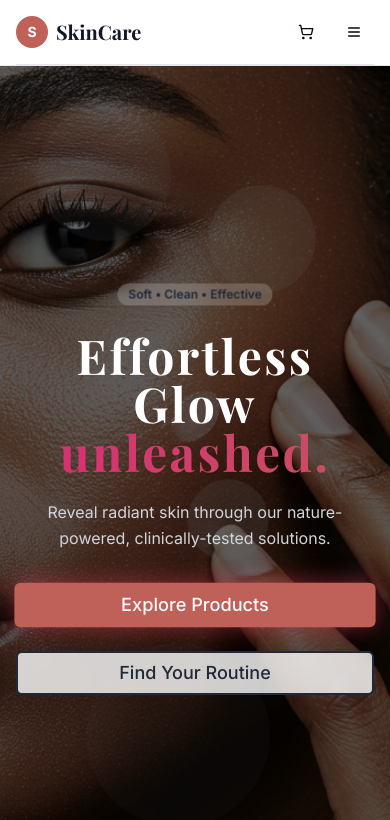
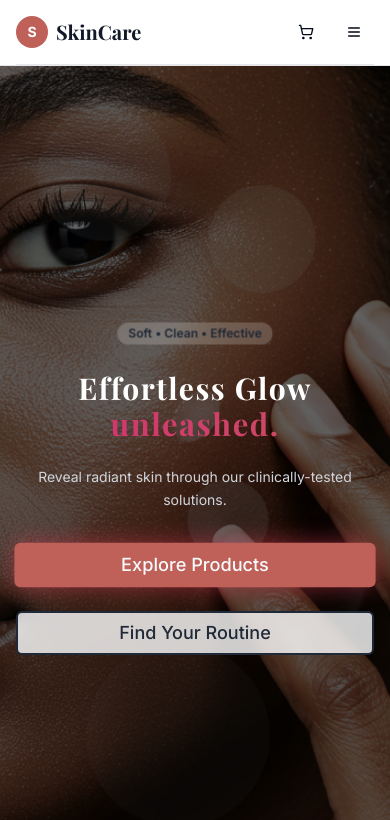
Before and after one commit to BomsG/skincare, a Next.js app: page / in a window 390 px wide. Shown: the top 820 px of the page. Built offline with nearby package versions, Linux system fonts and the light colour scheme; a web font is replaced by a local one.

Commit message:
updated hero ui

```diff
--- a/app/page.tsx
+++ b/app/page.tsx
@@ -33,22 +33,21 @@ export default function HomePage() {
       title: "Beauty that",
       highlight: "heals.",
       subtitle:
-        "Discover your perfect skincare routine with our curated collection of clean, effective products.",
+        "Discover your skincare routine with our  collection of effective products.",
       bgImage: img1,
       cta: "Shop Now",
     },
     {
       title: "Effortless Glow",
       highlight: "unleashed.",
-      subtitle:
-        "Reveal radiant skin through our nature-powered, clinically-tested solutions.",
+      subtitle: "Reveal radiant skin through our  clinically-tested solutions.",
       bgImage: img2,
       cta: "Explore Products",
     },
     {
       title: "Radiate your",
       highlight: "light.",
-      subtitle: "We dont belive in 10 step Routine!",
+      subtitle: "We dont belive in 10 step Routine, quicker is better!",
       bgImage: img3,
       cta: "Start Journey",
     },
@@ -117,7 +116,7 @@ export default function HomePage() {
 
   const prevSlide = () => {
     setCurrentSlide(
-      (prev) => (prev - 1 + heroSlides.length) % heroSlides.length
+      (prev) => (prev - 1 + heroSlides.length) % heroSlides.length,
     );
   };
 
@@ -144,8 +143,8 @@ export default function HomePage() {
                 index === currentSlide
                   ? "opacity-100 scale-100 translate-x-0"
                   : index < currentSlide
-                  ? "opacity-0 scale-95 -translate-x-full"
-                  : "opacity-0 scale-95 translate-x-full"
+                    ? "opacity-0 scale-95 -translate-x-full"
+                    : "opacity-0 scale-95 translate-x-full"
               }`}
             >
               {/* Animated Background Elements */}
@@ -174,13 +173,13 @@ export default function HomePage() {
                     >
                       Soft • Clean • Effective
                     </Badge>
-                    <h1 className="text-5xl md:text-8xl font-serif font-bold text-white mb-6 tracking-wider">
+                    <h1 className="text-3xl md:text-8xl font-serif font-bold text-white mb-6 tracking-wider">
                       {slide.title}
                       <span className="block text-[#BF6159] animate-gradient-text-mega bg-gradient-to-r from-[#BF6159] via-pink-600 to-[#BF6159] bg-clip-text text-transparent">
                         {slide.highlight}
                       </span>
                     </h1>
-                    <p className="text-[16px] md:text-2xl text-gray-300 mb-8 max-w-3xl mx-auto leading-relaxed">
+                    <p className="text-[14px] md:text-2xl text-gray-300 mb-8 max-w-3xl mx-auto leading-relaxed">
                       {slide.subtitle}
                     </p>
                     <div className="flex flex-col sm:flex-row gap-6 justify-center">
@@ -475,8 +474,8 @@ export default function HomePage() {
                   index === testimonialSlide
                     ? "opacity-100 transform translate-x-0 scale-100"
                     : index < testimonialSlide
-                    ? "opacity-0 transform -translate-x-full scale-95"
-                    : "opacity-0 transform translate-x-full scale-95"
+                      ? "opacity-0 transform -translate-x-full scale-95"
+                      : "opacity-0 transform translate-x-full scale-95"
                 }`}
               >
                 <Card className="bg-white/95 backdrop-blur-sm shadow-2xl max-w-4xl mx-auto">
```
